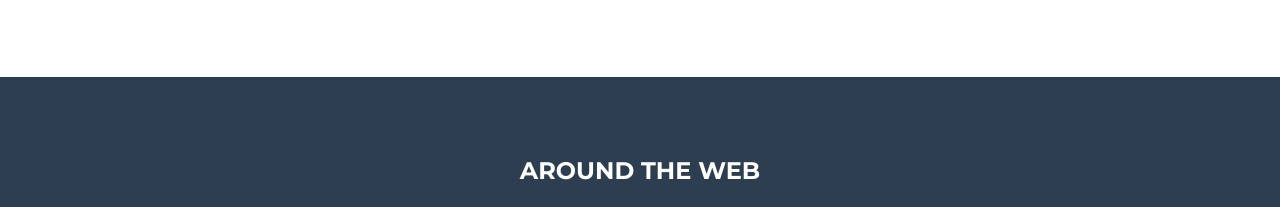
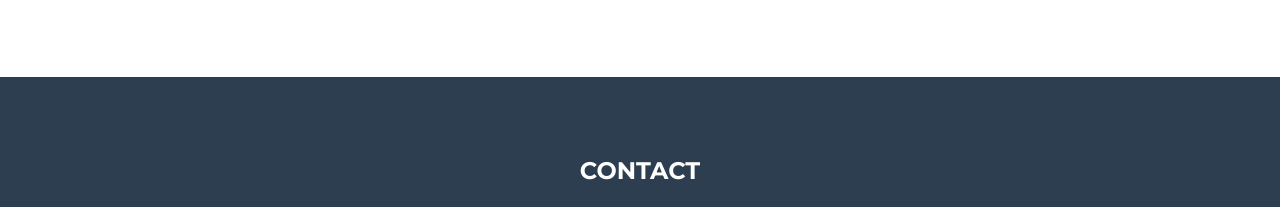
Before and after one commit to InnaMon/Portfolio, a website with bundled scripts: page index.html in a window 1280 px wide. Shown: the part 2933-3140 px from the top of the page. Built offline with nearby package versions, Linux system fonts and the light colour scheme.

Commit message:
added contact section instead of footer

```diff
--- a/index.html
+++ b/index.html
@@ -204,7 +204,7 @@
 
         <!-- Footer Social Icons -->
         <div class="col-lg-12 mb-5 mb-lg-0">
-          <h4 class="text-uppercase mb-4">Around the Web</h4>
+          <h4 class="text-uppercase mb-4">Contact</h4>
           <a class="btn btn-outline-light btn-social mx-1" target="_blank" href="https://www.linkedin.com/in/inna-monjoseph/">
             <i class="fab fa-fw fa-linkedin-in"></i>
           </a>
```
